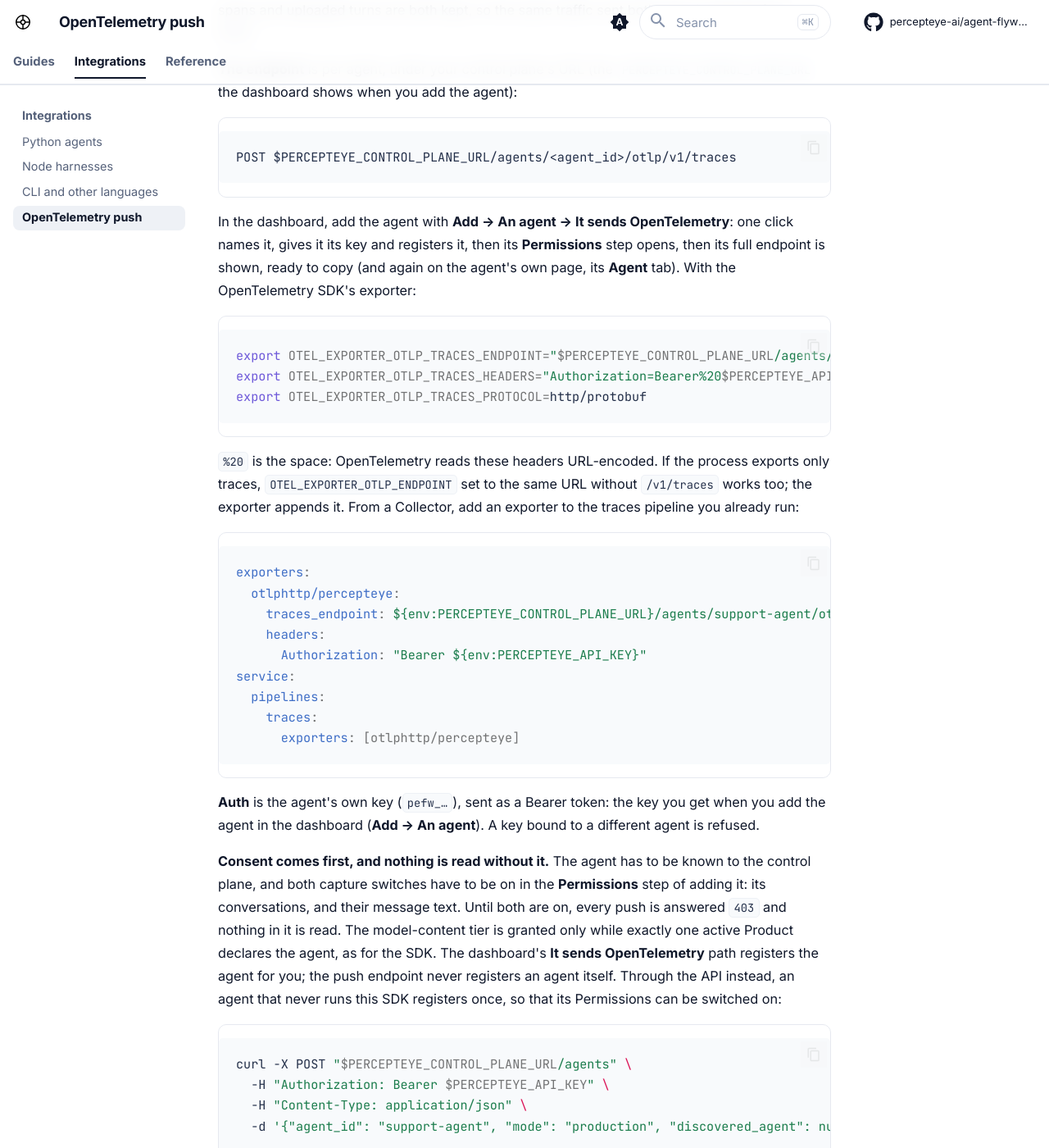
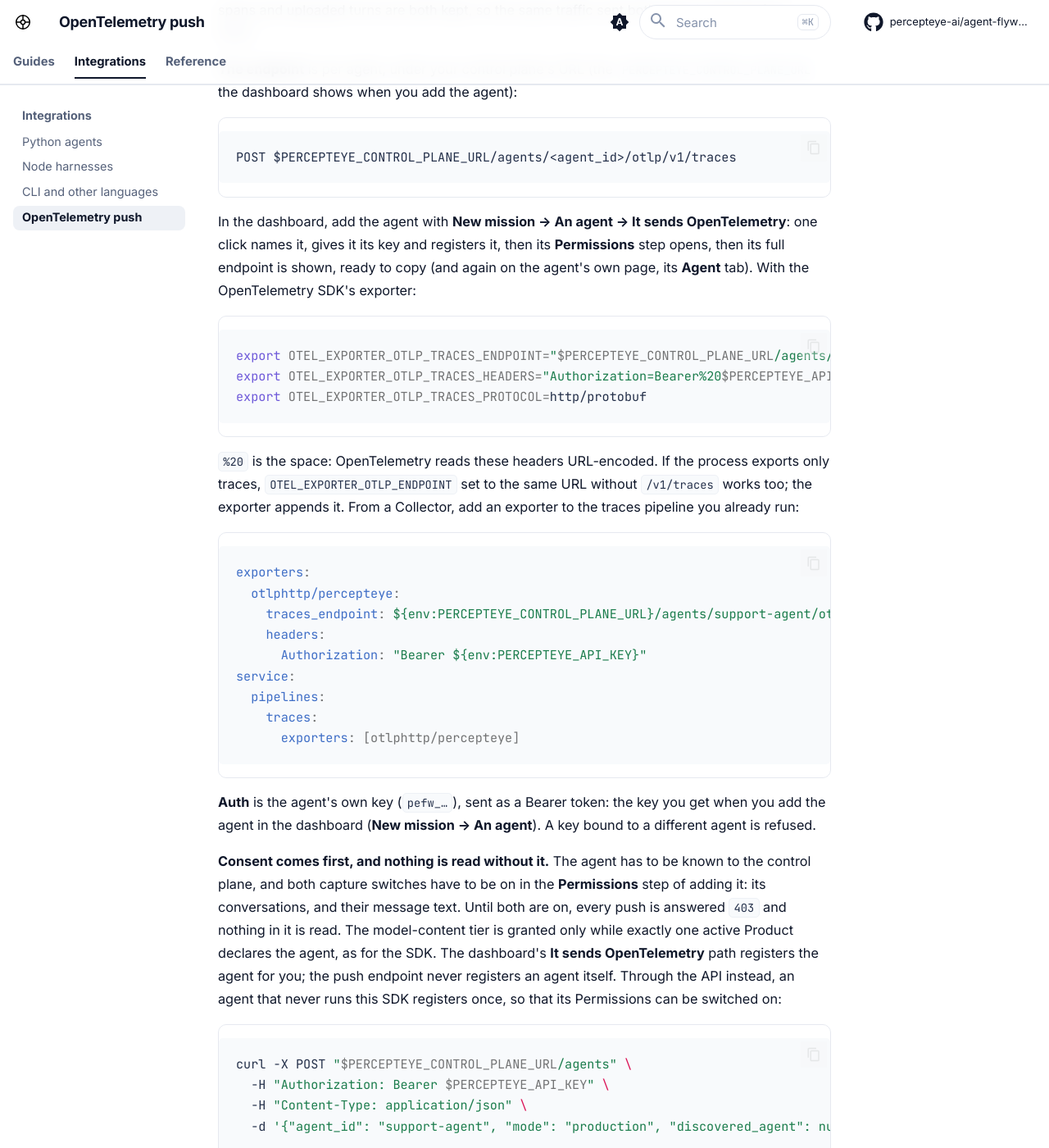
Before and after one commit to percepteye-ai/agent-flywheel, an MkDocs documentation site: the page built from website/docs/otlp.md, in a window 1280 px wide and 1400 px high, scrolled down 603 px. Shown: the whole window at 82% size. Built offline with MkDocs 1.6.1 and Material for MkDocs 9.7.7, drawn with Linux system fonts in a browser that asks for light colours; comment, search, counter and statistics services are not loaded.

Commit message:
The docs name the dashboard's onboarding entry as it reads again, New mission: New mission → An agent → Connect it with our SDK (or → It sends OpenTelemetry), wherever they said Add → An agent.
Owner, 2026-10-12: "The MC UI shows 'Add' but I like the older 'New Mission'
copy." The sidebar entry and its crumb read "New mission" (Mission Control
branch dashboard-rulings); every reference here follows, in unison with the
other SDK repo.

Co-Authored-By: Claude Opus 5.5 <noreply@anthropic.com>

````diff
--- a/website/docs/otlp.md
+++ b/website/docs/otlp.md
@@ -10,7 +10,7 @@ If your agent already records its model calls as OpenTelemetry spans — the [Ge
 POST $PERCEPTEYE_CONTROL_PLANE_URL/agents/<agent_id>/otlp/v1/traces
 ```
 
-In the dashboard, add the agent with **Add → An agent → It sends OpenTelemetry**: one click names it, gives it its key and registers it, then its **Permissions** step opens, then its full endpoint is shown, ready to copy (and again on the agent's own page, its **Agent** tab). With the OpenTelemetry SDK's exporter:
+In the dashboard, add the agent with **New mission → An agent → It sends OpenTelemetry**: one click names it, gives it its key and registers it, then its **Permissions** step opens, then its full endpoint is shown, ready to copy (and again on the agent's own page, its **Agent** tab). With the OpenTelemetry SDK's exporter:
 
 ```bash
 export OTEL_EXPORTER_OTLP_TRACES_ENDPOINT="$PERCEPTEYE_CONTROL_PLANE_URL/agents/support-agent/otlp/v1/traces"
@@ -32,7 +32,7 @@ service:
       exporters: [otlphttp/percepteye]
 ```
 
-**Auth** is the agent's own key (`pefw_…`), sent as a Bearer token: the key you get when you add the agent in the dashboard (**Add → An agent**). A key bound to a different agent is refused.
+**Auth** is the agent's own key (`pefw_…`), sent as a Bearer token: the key you get when you add the agent in the dashboard (**New mission → An agent**). A key bound to a different agent is refused.
 
 **Consent comes first, and nothing is read without it.** The agent has to be known to the control plane, and both capture switches have to be on in the **Permissions** step of adding it: its conversations, and their message text. Until both are on, every push is answered `403` and nothing in it is read. The model-content tier is granted only while exactly one active Product declares the agent, as for the SDK. The dashboard's **It sends OpenTelemetry** path registers the agent for you; the push endpoint never registers an agent itself. Through the API instead, an agent that never runs this SDK registers once, so that its Permissions can be switched on:
 
````
Also changed, not shown: website/docs/faq.md (+1 -1 lines), website/docs/production.md (+1 -1 lines), website/docs/quickstart.md (+1 -1 lines), README.md.
